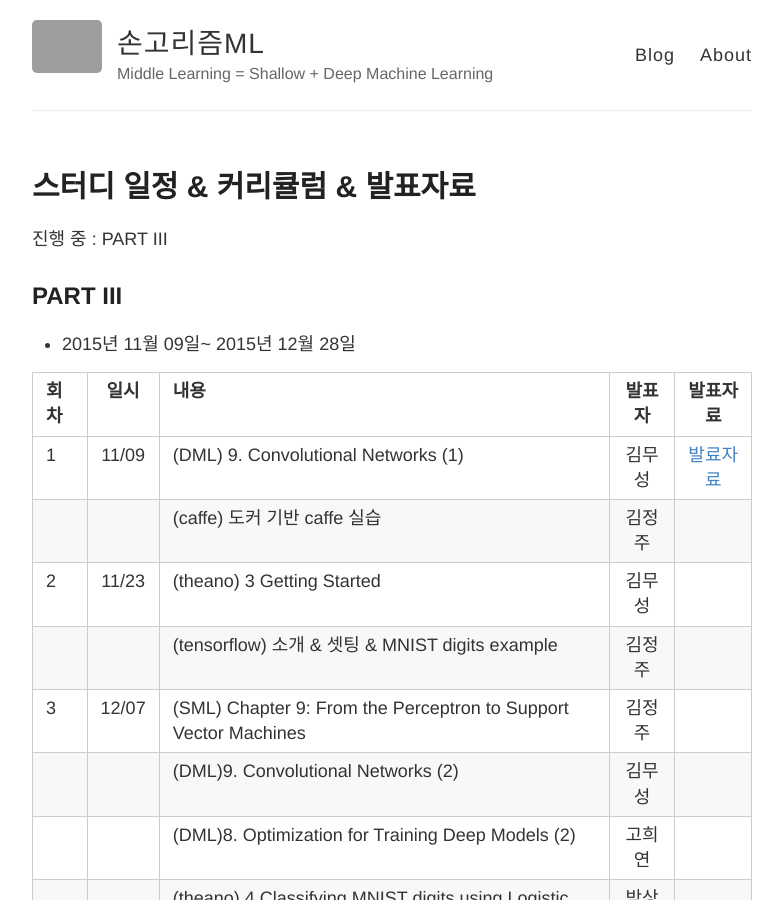
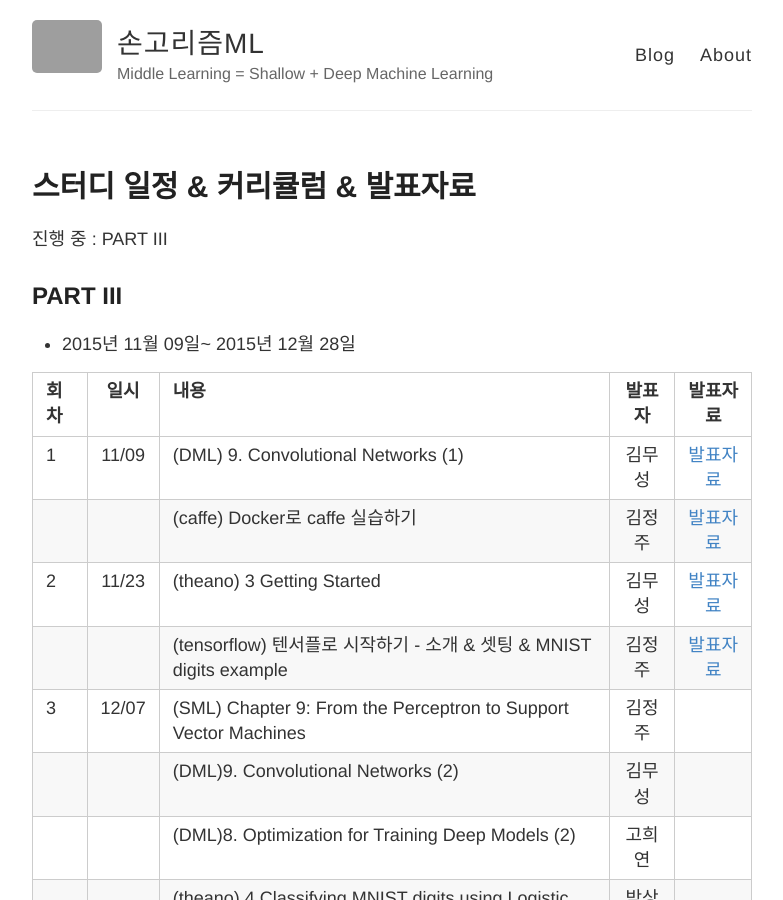
Before and after one commit to songorithm/ML, a Jekyll site: the page built from _posts/2015-12-1-SCHEDULE.md, in a window 1280 px wide and 900 px high. Shown: the whole window, without its empty margins (248-1031 px from the left). Built offline with Jekyll 4.4.1, drawn with Linux system fonts in a browser that asks for light colours; Markdown is read by kramdown in place of the engine named in the settings; grey boxes are pictures that could not be loaded.

Commit message:
Update 2015-12-1-SCHEDULE.md

```diff
--- a/_posts/2015-12-1-SCHEDULE.md
+++ b/_posts/2015-12-1-SCHEDULE.md
@@ -13,10 +13,10 @@ title: 스터디 일정 & 커리큘럼 & 발표자료
 
 | 회차  | 일시   | 내용                                  | 발표자  |              발표자료                    |
 | ----- |:------:| :-------------------------------------|:-------:|:----------------------------------------: |
-| 1 |11/09| (DML) 9. Convolutional Networks (1)  |  김무성 | [발료자료](http://nbviewer.ipython.org/github/songorithm/ML/blob/master/part3/dml/ch09/9_Convolutional_Networks.ipynb)  |
-|   |     | (caffe) 도커 기반 caffe 실습   | 김정주   |   |
-| 2 |11/23| (theano) 3 Getting Started  | 김무성  |   |
-|   |     | (tensorflow) 소개 & 셋팅 & MNIST digits example | 김정주  |   |
+| 1 |11/09| (DML) 9. Convolutional Networks (1)  |  김무성 | [발표자료](http://nbviewer.ipython.org/github/songorithm/ML/blob/master/part3/dml/ch09/9_Convolutional_Networks.ipynb)  |
+|   |     | (caffe) Docker로 caffe 실습하기   | 김정주   | [발표자료](https://gist.github.com/haje01/0fb6d63bf065c9831256) |
+| 2 |11/23| (theano) 3 Getting Started  | 김무성  | [발표자료](http://nbviewer.ipython.org/github/songorithm/ML/blob/master/part3/pkg/theano/ch03/3_Getting_Started.ipynb)   |
+|   |     | (tensorflow) 텐서플로 시작하기 - 소개 & 셋팅 & MNIST digits example | 김정주  | [발표자료](https://gist.github.com/haje01/202ac276bace4b25dd3f)   |
 | 3 |12/07| (SML) Chapter 9: From the Perceptron to Support Vector Machines  | 김정주  |   |
 |   |     | (DML)9. Convolutional Networks (2)  |  김무성  |   |
 |   |     | (DML)8. Optimization for Training Deep Models (2)   | 고희연  |   |
```
